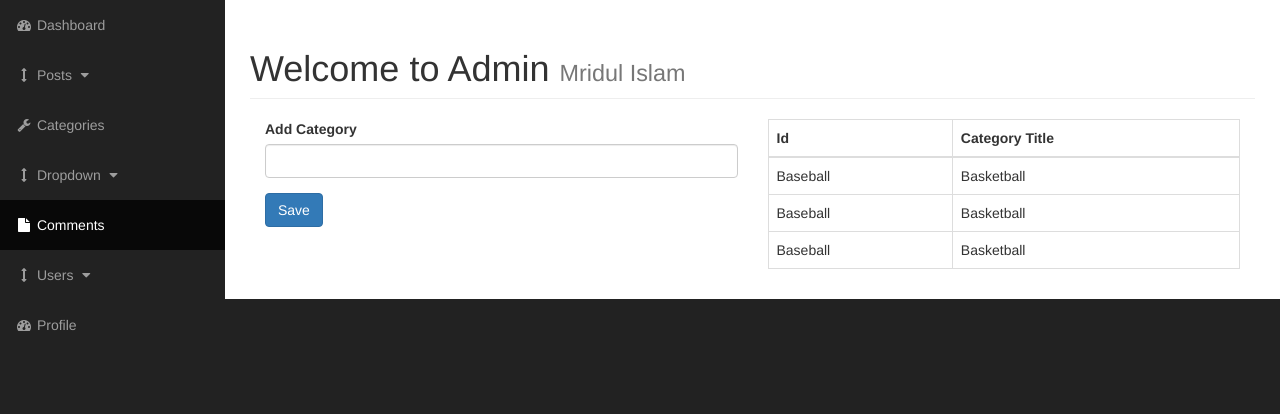
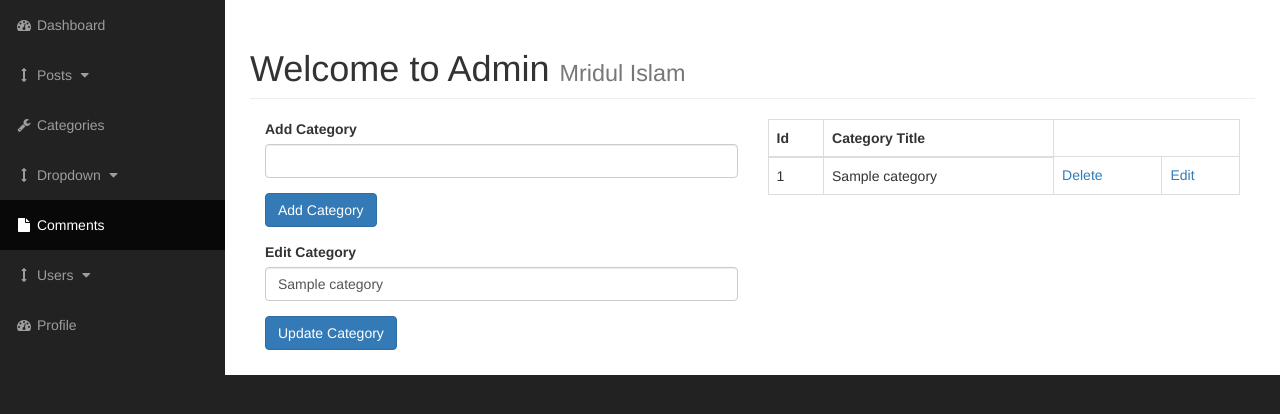
Before and after one commit to Mridul-Islam/cms, a PHP site: page /admin/categories.php?edit=1 in a window 1280 px wide. Shown: the part 51-465 px from the top of the page. Run offline with PHP 8.4, Linux system fonts and the light colour scheme; tables that the repository leaves empty or names only in its code hold one stand-in row (values such as "Sample post").

Commit message:
perform all CRUD operation in categories inside Administration

```diff
--- a/admin/categories.php
+++ b/admin/categories.php
@@ -1,9 +1,9 @@
-<?php include("includes/header.php"); ?>
+<?php include("includes/admin_header.php"); ?>
 
     <div id="wrapper">
 
         <!-- Navigation -->
-        <?php include("includes/navigation.php"); ?>
+        <?php include("includes/admin_navigation.php"); ?>
 
         <div id="page-wrapper">
 
@@ -18,15 +18,31 @@
                         </h1>
 
                         <div class="col-xs-6">
-                            <form action="">
+
+                            <?php insert_categories(); ?>
+
+                            <form action="" method="post">
                                 <div class="form-group">
                                     <label for="cat" >Add Category</label>
                                     <input type="text" id="cat" name="cat_title" class="form-control">
                                 </div>
                                 <div class="form-group">
-                                    <input type="submit" name="submit" value="Save" class="btn btn-primary" >
+                                    <input type="submit" name="submit" value="Add Category" class="btn btn-primary" >
                                 </div>
                             </form>
+
+
+                            <form action="" method="post">
+                                <?php
+
+                                if(isset($_GET['edit'])){
+                                    $cat_id = $_GET['edit'];
+
+                                    include"includes/update_categories.php";
+                                }
+
+
+                                ?>
                         </div>
 
                         <div class="col-xs-6">
@@ -38,18 +54,12 @@
                                     </tr>
                                 </thead>
                                 <tbody>
-                                    <tr>
-                                        <td>Baseball</td>
-                                        <td>Basketball</td>
-                                    </tr>
-                                    <tr>
-                                        <td>Baseball</td>
-                                        <td>Basketball</td>
-                                    </tr>
-                                    <tr>
-                                        <td>Baseball</td>
-                                        <td>Basketball</td>
-                                    </tr>
+
+                                    <?php showAllCategories(); ?>
+
+
+                                    <?php deleteCategory(); ?>
+
                                 </tbody>
                             </table>
                         </div>
@@ -64,4 +74,4 @@
         </div>
         <!-- /#page-wrapper -->
 
-<?php include("includes/footer.php"); ?>
+<?php include("includes/admin_footer.php"); ?>
--- /dev/null
+++ b/admin/function.php
@@ -0,0 +1,62 @@
+<?php
+
+function insert_categories(){
+	global $connection;
+	if(isset($_POST["submit"])){
+        $cat_title = $_POST['cat_title'];
+
+        if($cat_title == "" || empty($cat_title)){
+            echo "<p class='text-danger'>This field can not be empty</p>";
+        }
+        else{
+            $query = "INSERT INTO categories(cat_title) ";
+            $query .= "VALUE('{$cat_title}')";
+
+            $addInto_category_query = mysqli_query($connection, $query);
+
+            if(!$addInto_category_query){
+                die("Qeury Failed" . mysqli_error($connection));
+            }
+        }
+
+    }
+
+}
+
+function showAllCategories(){
+	global $connection;
+	$query = "SELECT * FROM categories";
+    $query_result = mysqli_query($connection, $query);
+
+    if(!$query_result){
+        die("Qeury Failed" . mysqli_error($connection));
+    }
+
+    while($row = mysqli_fetch_assoc($query_result)){
+        $cat_id = $row["cat_id"];
+        $cat_title = $row["cat_title"];
+
+        echo "<tr>";
+            echo "<td> {$cat_id} </td>";
+            echo "<td> {$cat_title} </td>";
+            echo "<td> <a href='categories.php?delete={$cat_id}'> Delete </a> </td>";
+            echo "<td> <a href='categories.php?edit={$cat_id}'> Edit </a> </td>";
+        echo "</tr>";
+
+    };
+}
+
+function deleteCategory(){
+	global $connection;
+	if(isset($_GET['delete'])){
+        $delete_cat_id = $_GET['delete'];
+
+        $query = "DELETE FROM categories WHERE cat_id = {$delete_cat_id} ";
+        $delete_query_result = mysqli_query($connection, $query);
+        header("Location: categories.php");
+    }
+}
+
+
+
+?>
--- a/admin/includes/header.php
+++ b/admin/includes/admin_header.php
@@ -1,4 +1,7 @@
 <?php include("../includes/db.php"); ?>
+<?php include("function.php"); ?>
+
+<?php ob_start(); ?>
 
 <!DOCTYPE html>
 <html lang="en">
--- a/admin/includes/leftNavigation.php
+++ b/admin/includes/admin_navigation.php
@@ -1,4 +1,39 @@
-<div class="collapse navbar-collapse navbar-ex1-collapse">
+<nav class="navbar navbar-inverse navbar-fixed-top" role="navigation">
+            <!-- Brand and toggle get grouped for better mobile display -->
+            <div class="navbar-header">
+                <button type="button" class="navbar-toggle" data-toggle="collapse" data-target=".navbar-ex1-collapse">
+                    <span class="sr-only">Toggle navigation</span>
+                    <span class="icon-bar"></span>
+                    <span class="icon-bar"></span>
+                    <span class="icon-bar"></span>
+                </button>
+                <a class="navbar-brand" href="index.html">CMS Admin</a>
+            </div>
+
+
+
+            <!-- Top Menu Items -->
+            <ul class="nav navbar-right top-nav">
+                <li><a href="../index.php">Home Site</a></li>
+
+                <li class="dropdown">
+                    <a href="#" class="dropdown-toggle" data-toggle="dropdown"><i class="fa fa-user"></i> John Smith <b class="caret"></b></a>
+                    <ul class="dropdown-menu">
+                        <li>
+                            <a href="#"><i class="fa fa-fw fa-user"></i> Profile</a>
+                        </li>
+                        <li class="divider"></li>
+                        <li>
+                            <a href="#"><i class="fa fa-fw fa-power-off"></i> Log Out</a>
+                        </li>
+                    </ul>
+                </li>
+            </ul>
+
+
+
+            <!-- Sidebar Menu Items - These collapse to the responsive navigation menu on small screens -->
+            <div class="collapse navbar-collapse navbar-ex1-collapse">
                 <ul class="nav navbar-nav side-nav">
                     <li>
                         <a href="index.php"><i class="fa fa-fw fa-dashboard"></i> Dashboard</a>
@@ -47,3 +82,7 @@
                     </li>
                 </ul>
             </div>
+
+
+            <!-- /.navbar-collapse -->
+        </nav>
--- a/admin/includes/navigation.php
+++ /dev/null
@@ -1,25 +0,0 @@
-<nav class="navbar navbar-inverse navbar-fixed-top" role="navigation">
-            <!-- Brand and toggle get grouped for better mobile display -->
-            <div class="navbar-header">
-                <button type="button" class="navbar-toggle" data-toggle="collapse" data-target=".navbar-ex1-collapse">
-                    <span class="sr-only">Toggle navigation</span>
-                    <span class="icon-bar"></span>
-                    <span class="icon-bar"></span>
-                    <span class="icon-bar"></span>
-                </button>
-                <a class="navbar-brand" href="index.html">CMS Admin</a>
-            </div>
-
-
-
-            <!-- Top Menu Items -->
-            <?php include("topNavigation.php"); ?>
-
-
-
-            <!-- Sidebar Menu Items - These collapse to the responsive navigation menu on small screens -->
-            <?php include("leftNavigation.php"); ?>
-
-
-            <!-- /.navbar-collapse -->
-        </nav>
--- a/admin/includes/topNavigation.php
+++ /dev/null
@@ -1,16 +0,0 @@
-<ul class="nav navbar-right top-nav">
-                <li><a href="../index.php">Home Site</a></li>
-
-                <li class="dropdown">
-                    <a href="#" class="dropdown-toggle" data-toggle="dropdown"><i class="fa fa-user"></i> John Smith <b class="caret"></b></a>
-                    <ul class="dropdown-menu">
-                        <li>
-                            <a href="#"><i class="fa fa-fw fa-user"></i> Profile</a>
-                        </li>
-                        <li class="divider"></li>
-                        <li>
-                            <a href="#"><i class="fa fa-fw fa-power-off"></i> Log Out</a>
-                        </li>
-                    </ul>
-                </li>
-            </ul>
--- /dev/null
+++ b/admin/includes/update_categories.php
@@ -0,0 +1,46 @@
+<div class="form-group">
+            <label for="cat" >Edit Category</label>
+
+
+            <?php // Bring the cat_title into input query  for editing
+
+            if(isset($_GET['edit'])){
+                $edit_cat_id = $_GET['edit'];
+
+                $query = "SELECT * FROM categories WHERE cat_id = {$edit_cat_id} ";
+                $selected_cat_id = mysqli_query($connection, $query);
+
+                while($row = mysqli_fetch_assoc($selected_cat_id)){
+                    $cat_title = $row['cat_title'];
+                    $cat_id = $row['cat_id'];
+            ?>
+                    <input value="<?php if(isset($cat_title)) {
+                        echo $cat_title;
+                    } ?>" type="text" name="cat_title" class="form-control" >
+                <?php }
+            }
+
+            ?>
+
+
+            <?php  // Update query
+
+            if(isset($_POST['update'])){
+                $the_cat_title = $_POST['cat_title'];
+
+                $query = "UPDATE categories SET cat_title = '{$the_cat_title}' WHERE cat_id = {$cat_id} ";
+                $update_query_result = mysqli_query($connection, $query);
+                if(!$update_query_result){
+                    die("Qeury Failed" . mysqli_error($connection));
+                }
+            }
+
+
+            ?>
+
+
+        </div>
+        <div class="form-group">
+            <input type="submit" name="update" value="Update Category" class="btn btn-primary">
+        </div>
+    </form>
--- a/admin/index.php
+++ b/admin/index.php
@@ -1,9 +1,9 @@
-<?php include("includes/header.php"); ?>
+<?php include("includes/admin_header.php"); ?>
 
     <div id="wrapper">
 
         <!-- Navigation -->
-        <?php include("includes/navigation.php"); ?>
+        <?php include("includes/admin_navigation.php"); ?>
 
 
         <div id="page-wrapper">
@@ -27,4 +27,4 @@
         </div>
         <!-- /#page-wrapper -->
 
-<?php include("includes/footer.php"); ?>
+<?php include("includes/admin_footer.php"); ?>
```
Also changed, not shown: admin/includes/admin_footer.php (renamed from admin/includes/footer.php).
